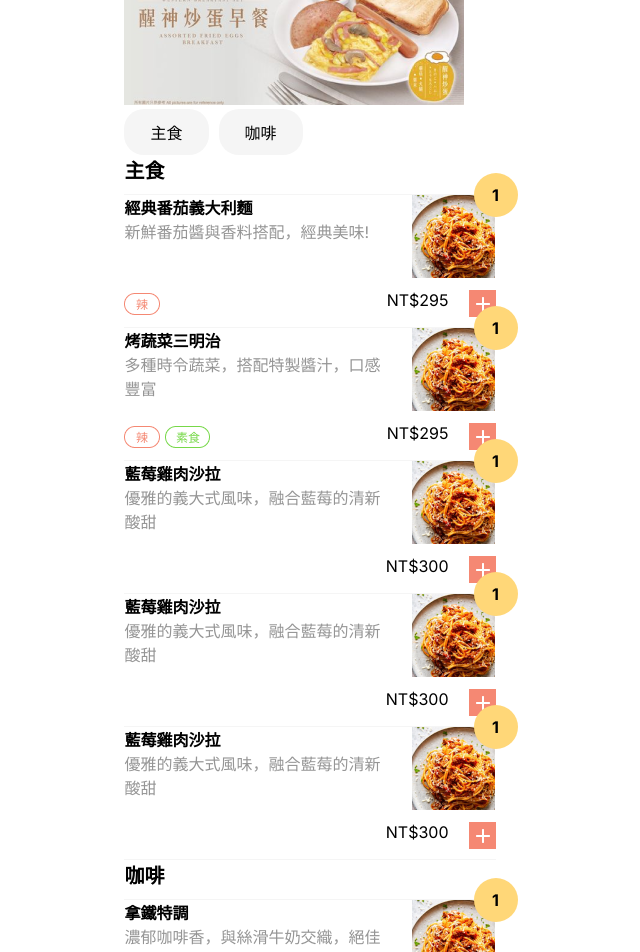
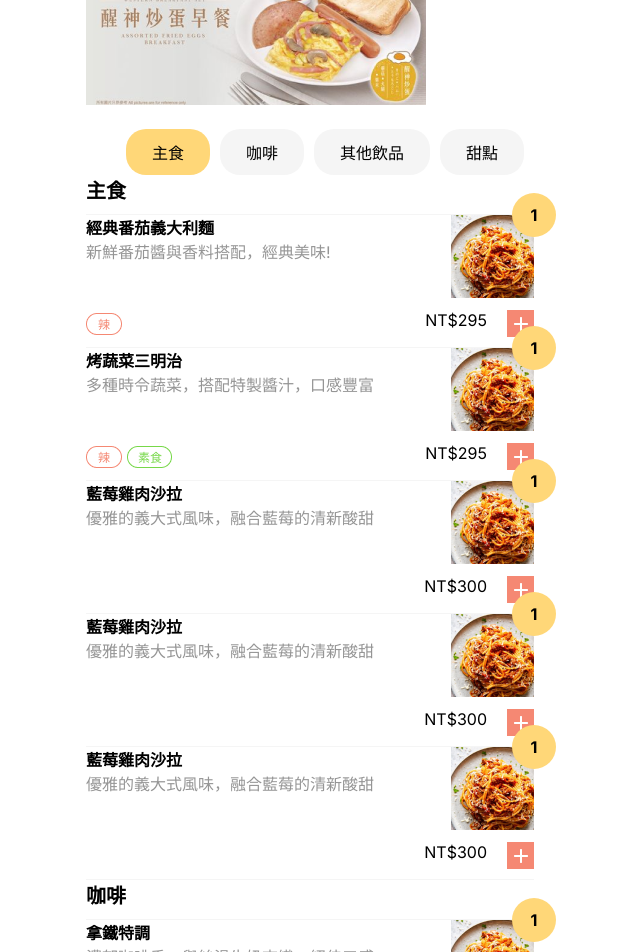
Before and after one commit to zobyyy/RapidDining, a Next.js app in the folder frontend/: page /Booking/Menu in a window 1280 px wide. Shown: the part 80-1032 px from the top of the page, without its empty margins (330-970 px from the left). Built offline with nearby package versions, Linux system fonts and the light colour scheme; a web font is replaced by a local one.

Commit message:
fix:menu跳轉修改

```diff
--- a/frontend/src/pages/Booking/Booking.module.scss
+++ b/frontend/src/pages/Booking/Booking.module.scss
@@ -174,16 +174,27 @@
   border: 3px solid $mainRed;
 }
 //菜單
-.scrollContainer {
+
+.kindsContainer {
+  box-sizing: border-box;
   overflow-x: auto;
   max-width: 100%;
   flex-direction: row;
+  min-width: 390px;
   display: flex;
+  justify-content: flex-start;
+  align-items: flex-start;
+  position: sticky;
+  top: 0;
+  padding: 20px 0px 0 40px;
+  background-color: #fff;
+  box-sizing: border-box;
+  z-index: 100;
+  flex-wrap: nowrap;
   &::-webkit-scrollbar {
     width: 0px;
   }
 }
-
 .kindsItem {
   cursor: pointer;
   align-items: center;
@@ -209,6 +220,10 @@
   border-bottom: 1px solid $lightGrey;
   padding-bottom: 10px;
 }
+.activeKinds {
+  background-color: $mainYellow;
+}
+
 .productCol {
   position: relative;
   width: 100%;
--- a/frontend/src/pages/Booking/Menu.js
+++ b/frontend/src/pages/Booking/Menu.js
@@ -1,4 +1,4 @@
-import React, { useRef } from 'react'
+import React, { useRef, useState, useEffect } from 'react'
 import styles from './Booking.module.scss'
 import Image from 'next/image'
 import ProductColumn from './ProductColumn'
@@ -63,7 +63,35 @@ const mockData = {
         type: '咖啡',
         product: [
           {
-            id: 4,
+            id: 6,
+            name: '拿鐵特調',
+            price: 295,
+            description: '濃郁咖啡香，與絲滑牛奶交織，絕佳口感',
+            picture: '<https://lattee.com/XXXXX>',
+            spicy: false,
+            vegan: false
+          }
+        ]
+      },
+      {
+        type: '其他飲品',
+        product: [
+          {
+            id: 7,
+            name: '拿鐵特調',
+            price: 295,
+            description: '濃郁咖啡香，與絲滑牛奶交織，絕佳口感',
+            picture: '<https://lattee.com/XXXXX>',
+            spicy: false,
+            vegan: false
+          }
+        ]
+      },
+      {
+        type: '甜點',
+        product: [
+          {
+            id: 8,
             name: '拿鐵特調',
             price: 295,
             description: '濃郁咖啡香，與絲滑牛奶交織，絕佳口感',
@@ -80,20 +108,37 @@ const mockData = {
 }
 
 const Menu = () => {
-  const kindsRefs = mockData.data.menu.map(() => useRef(null))
+  const [activeKindIndex, setActiveKindIndex] = useState(0)
+  const kindsRefs = mockData.data.menu.map(() => useRef(null)) // 使用 map 創建 useRef 陣列
+
+  useEffect(() => {
+    // 在這裡設定各個 refs 的值
+    kindsRefs.forEach((ref, index) => {
+      kindsRefs[index] = ref // 這裡將 ref 賦值為 DOM 元素
+    })
+  }, [kindsRefs])
+
   const scrollToKinds = (index) => {
-    kindsRefs[index].current.scrollIntoView({
-      behavior: 'smooth'
-    })
+    if (kindsRefs[index].current) {
+      kindsRefs[index].current.scrollIntoView({
+        behavior: 'smooth'
+      })
+    }
+  }
+  const handleKindClick = (index) => {
+    setActiveKindIndex(index)
+    scrollToKinds(index)
   }
   const Kinds = () => {
     return (
-      <div className={styles.scrollContainer}>
+      <div className={styles.kindsContainer}>
         {mockData.data.menu.map((type, index) => (
           <div
             key={index}
-            className={styles.kindsItem}
-            onClick={() => scrollToKinds(index)}
+            className={`${styles.kindsItem} ${
+              activeKindIndex === index ? styles.activeKinds : ''
+            }`}
+            onClick={() => handleKindClick(index)}
           >
             {type.type}
           </div>
```
